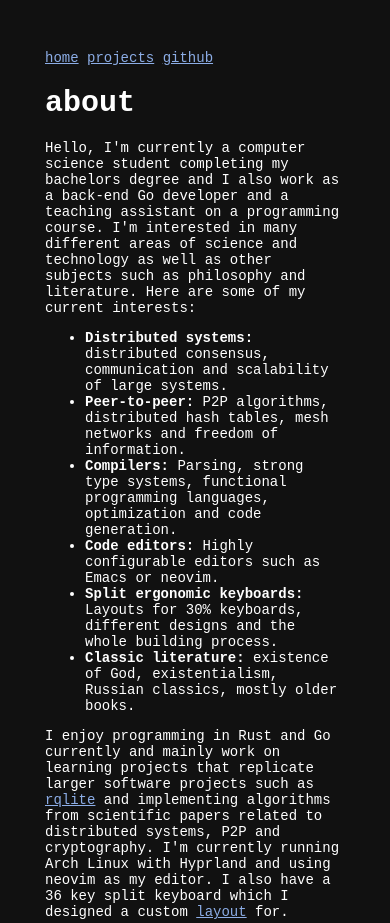
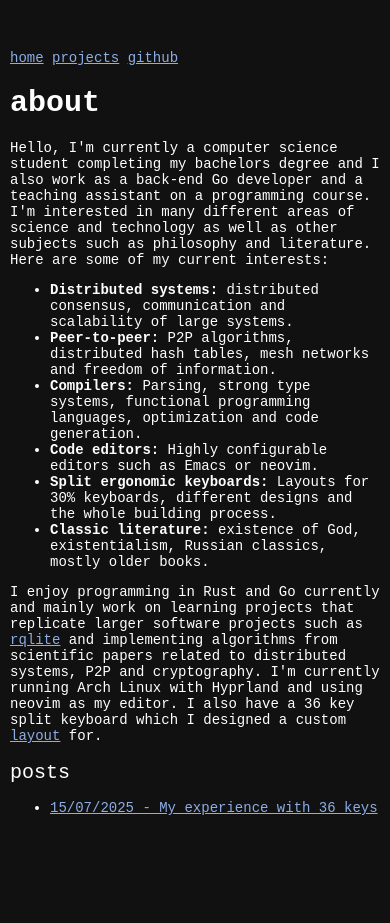
Before and after one commit to nireo/nireo.github.io, a plain HTML site: page index.html in a window 390 px wide. Shown: the top 923 px of the page. After the commit the page ends 880 px from the top, so only its background shows below. Drawn offline with Linux system fonts and the light colour scheme.

Commit message:
made width be more consistent and better mobile experience

```diff
--- a/style.css
+++ b/style.css
@@ -2,11 +2,9 @@
   box-sizing: border-box;
   font-family: monospace !important;
 }
-
 html {
   font-family: monospace;
 }
-
 body {
   min-width: 320px;
   color: white;
@@ -16,11 +14,9 @@ body {
   border: 0px;
   margin: 0px;
 }
-
 .links a {
   line-height: 10pt;
 }
-
 .container {
   display: table;
   position: absolute;
@@ -31,7 +27,6 @@ body {
   height: 100%;
   width: 100%;
 }
-
 .container:after {
   content: "";
   position: absolute;
@@ -41,20 +36,36 @@ body {
   left: 50%;
   transform: translate(-50%);
 }
-
 .content {
   margin-left: auto;
   margin-right: auto;
-  width: 70%;
+  width: 100%;
+  max-width: 800px;
   min-width: 300px;
   background-color: #111;
+  padding: 0 20px;
+}
+
+@media (max-width: 768px) {
+  .content {
+    width: 100%;
+    padding: 0 10px;
+  }
+  body {
+    padding: 10px;
+  }
+}
+
+@media (min-width: 769px) {
+  .content {
+    width: 800px;
+  }
 }
 
 h1 {
   font-size: 30px;
   font-weight: 700;
 }
-
 h2 {
   font-size: 20px;
   font-weight: 400;
@@ -63,29 +74,24 @@ h3 {
   font-size: 16px;
   font-weight: 400;
 }
-
 a:link,
 a:visited {
   background-color: #111;
   color: #8cade6;
 }
-
 a:hover {
   background-color: #232;
   color: #8cade6;
   color: #7ca0de;
 }
-
 a:active {
   background-color: #232;
   color: #0f0;
 }
-
 table {
   width: 100%;
   table-layout: fixed;
 }
-
 .img {
   max-width: 70%;
   margin-left: auto;
@@ -95,7 +101,6 @@ table {
   text-align: center;
   display: block;
 }
-
 @media (max-width: 1300px) {
   .img {
     max-width: 100%;
@@ -103,39 +108,29 @@ table {
     height: auto;
   }
 }
-
 @media (max-width: 1000px) {
   .content {
     font-size: 14px;
   }
 }
-
 .scroll::-webkit-scrollbar {
   width: 12px;
   background-color: black;
 }
-
-/* width */
 ::-webkit-scrollbar {
   width: 10px;
   height: 5px;
   color: black;
   background-color: black;
 }
-
-/* Track */
 ::-webkit-scrollbar-track {
   background-color: black;
 }
-
-/* Handle */
 ::-webkit-scrollbar-thumb {
   border-radius: 10px;
   background-color: white;
   background: grey;
 }
-
-/* Handle on hover */
 ::-webkit-scrollbar-thumb:hover {
   background: #5c5d5e;
   border-radius: 10px;
```
